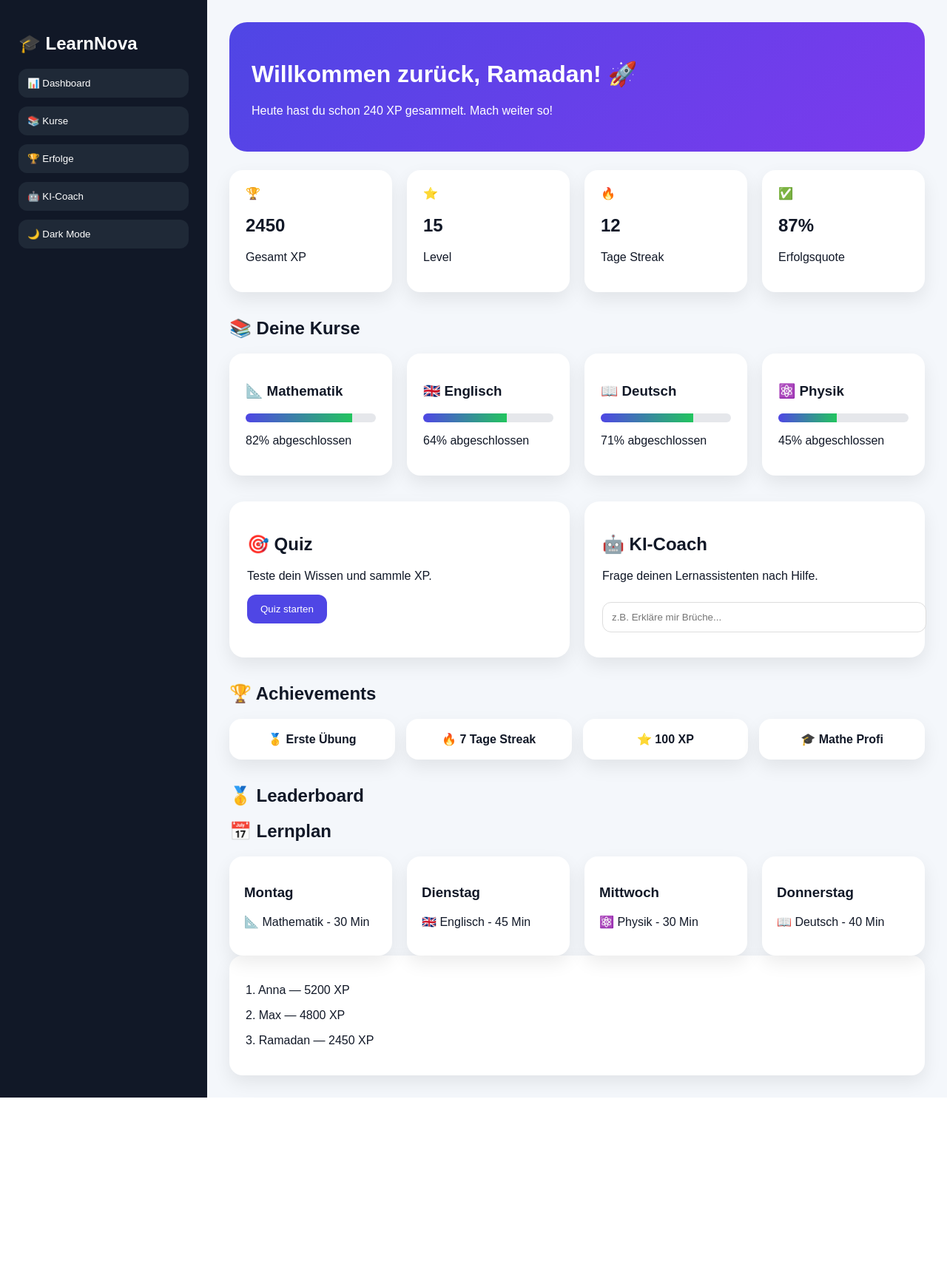
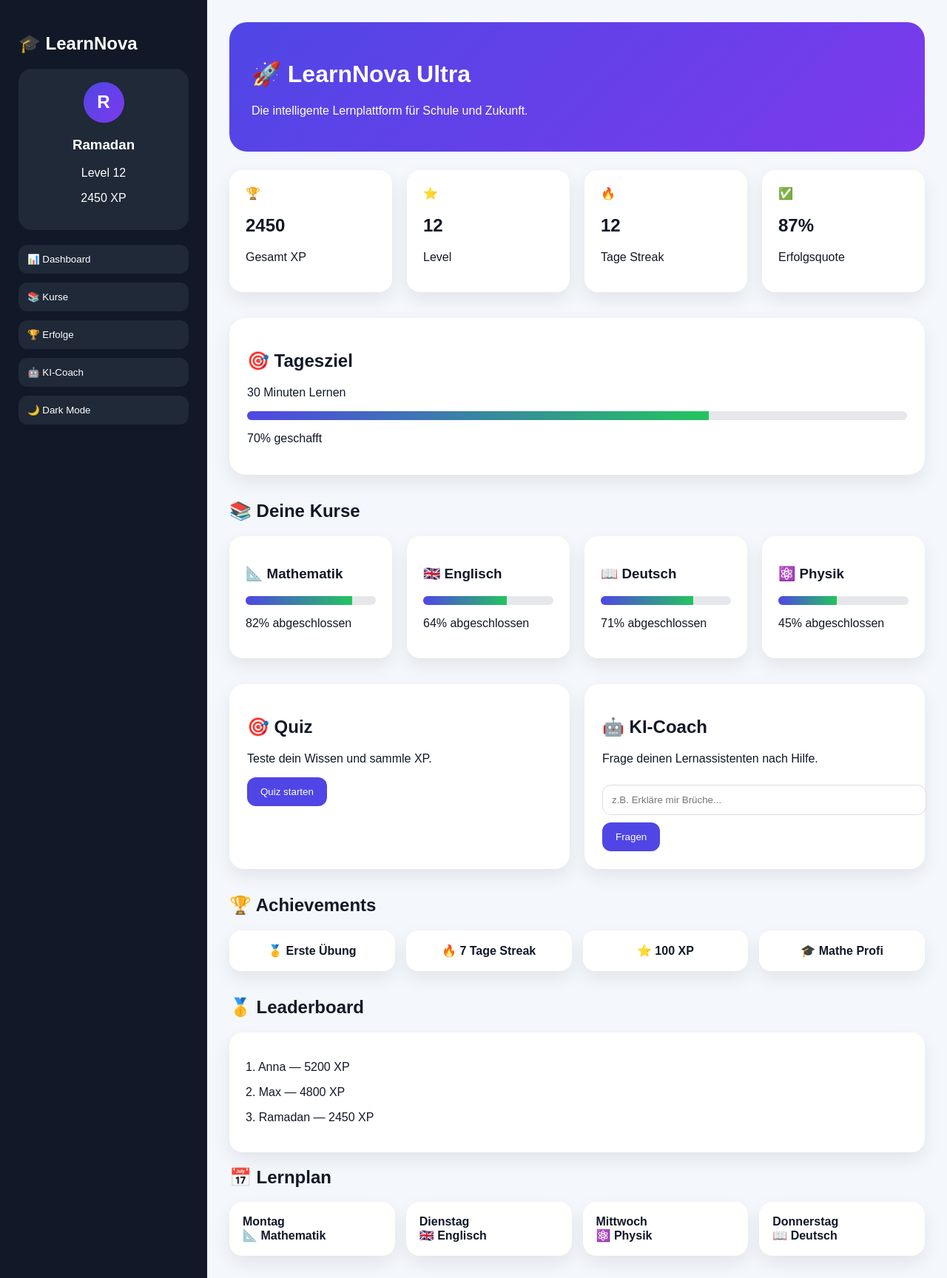
Before and after one commit to ramadanfarhood3-ship-it/learnnova-clean, a React (Vite) app: page / in a window 1280 px wide. Shown: the whole page at 74% size. Before the commit the page ends 1484 px from the top, so only its background shows below. Built offline with nearby package versions, Linux system fonts and the light colour scheme.

Commit message:
Add profile ai coach and study plan

```diff
--- a/src/App.tsx
+++ b/src/App.tsx
@@ -11,16 +11,34 @@ const courses = [
 export default function App() {
   const [dark, setDark] = useState(false);
   const [xp, setXp] = useState(2450);
+  const [question, setQuestion] = useState("");
+  const [answer, setAnswer] = useState("");
+
+  const level = Math.floor(xp / 200);
 
   function startQuiz() {
     setXp(xp + 50);
     alert("✅ Richtig! +50 XP");
   }
 
+  function askAI() {
+    if (!question.trim()) return;
+    setAnswer(`🤖 Tipp: Für "${question}" solltest du zuerst die Grundlagen wiederholen und danach 3 Übungen machen.`);
+    setQuestion("");
+  }
+
   return (
     <div className={dark ? "app dark" : "app"}>
       <aside className="sidebar">
         <h2>🎓 LearnNova</h2>
+
+        <div className="profile">
+          <div className="avatar">R</div>
+          <h3>Ramadan</h3>
+          <p>Level {level}</p>
+          <p>{xp} XP</p>
+        </div>
+
         <button>📊 Dashboard</button>
         <button>📚 Kurse</button>
         <button>🏆 Erfolge</button>
@@ -32,15 +50,24 @@ export default function App() {
 
       <main className="main">
         <header className="hero">
-          <h1>Willkommen zurück, Ramadan! 🚀</h1>
-          <p>Heute hast du schon 240 XP gesammelt. Mach weiter so!</p>
+          <h1>🚀 LearnNova Ultra</h1>
+          <p>Die intelligente Lernplattform für Schule und Zukunft.</p>
         </header>
 
         <section className="stats">
           <div className="card">🏆 <h2>{xp}</h2><p>Gesamt XP</p></div>
-          <div className="card">⭐ <h2>15</h2><p>Level</p></div>
+          <div className="card">⭐ <h2>{level}</h2><p>Level</p></div>
           <div className="card">🔥 <h2>12</h2><p>Tage Streak</p></div>
           <div className="card">✅ <h2>87%</h2><p>Erfolgsquote</p></div>
+        </section>
+
+        <section className="daily">
+          <h2>🎯 Tagesziel</h2>
+          <p>30 Minuten Lernen</p>
+          <div className="progress-bar">
+            <div style={{ width: "70%" }}></div>
+          </div>
+          <p>70% geschafft</p>
         </section>
 
         <section>
@@ -70,7 +97,13 @@ export default function App() {
           <div className="panel">
             <h2>🤖 KI-Coach</h2>
             <p>Frage deinen Lernassistenten nach Hilfe.</p>
-            <input placeholder="z.B. Erkläre mir Brüche..." />
+            <input
+              value={question}
+              onChange={(e) => setQuestion(e.target.value)}
+              placeholder="z.B. Erkläre mir Brüche..."
+            />
+            <button className="primary" onClick={askAI}>Fragen</button>
+            {answer && <p className="answer">{answer}</p>}
           </div>
         </section>
 
@@ -85,37 +118,23 @@ export default function App() {
         </section>
 
         <section>
-          <h2>🥇 Leaderboard</h2><section>
-  <h2>📅 Lernplan</h2>
-
-  <div className="plan-grid">
-    <div className="plan-card">
-      <h3>Montag</h3>
-      <p>📐 Mathematik - 30 Min</p>
-    </div>
-
-    <div className="plan-card">
-      <h3>Dienstag</h3>
-      <p>🇬🇧 Englisch - 45 Min</p>
-    </div>
-
-    <div className="plan-card">
-      <h3>Mittwoch</h3>
-      <p>⚛️ Physik - 30 Min</p>
-    </div>
-
-    <div className="plan-card">
-      <h3>Donnerstag</h3>
-      <p>📖 Deutsch - 40 Min</p>
-    </div>
-  </div>
-</section>
+          <h2>🥇 Leaderboard</h2>
           <div className="leaderboard">
             <p>1. Anna — 5200 XP</p>
             <p>2. Max — 4800 XP</p>
             <p>3. Ramadan — {xp} XP</p>
           </div>
         </section>
+
+        <section>
+          <h2>📅 Lernplan</h2>
+          <div className="plan-grid">
+            <div className="plan-card">Montag<br />📐 Mathematik</div>
+            <div className="plan-card">Dienstag<br />🇬🇧 Englisch</div>
+            <div className="plan-card">Mittwoch<br />⚛️ Physik</div>
+            <div className="plan-card">Donnerstag<br />📖 Deutsch</div>
+          </div>
+        </section>
       </main>
     </div>
   );
--- a/src/index.css
+++ b/src/index.css
@@ -178,3 +178,66 @@ input {
   background: #1e293b;
   color: white;
 }
+.profile {
+  background: #1f2937;
+  padding: 18px;
+  border-radius: 18px;
+  margin: 20px 0;
+  text-align: center;
+}
+
+.avatar {
+  width: 55px;
+  height: 55px;
+  border-radius: 50%;
+  background: linear-gradient(135deg, #4f46e5, #7c3aed);
+  display: grid;
+  place-items: center;
+  margin: auto;
+  font-size: 24px;
+  font-weight: bold;
+}
+
+.daily {
+  background: white;
+  padding: 24px;
+  border-radius: 22px;
+  box-shadow: 0 10px 25px rgba(0,0,0,0.08);
+  margin-bottom: 35px;
+}
+
+.dark .daily {
+  background: #1e293b;
+  color: white;
+}
+
+.answer {
+  background: #eef2ff;
+  padding: 12px;
+  border-radius: 12px;
+  margin-top: 12px;
+}
+
+.dark .answer {
+  background: #334155;
+}
+
+.plan-grid {
+  display: grid;
+  grid-template-columns: repeat(auto-fit, minmax(160px, 1fr));
+  gap: 15px;
+  margin-top: 15px;
+}
+
+.plan-card {
+  background: white;
+  padding: 18px;
+  border-radius: 18px;
+  box-shadow: 0 10px 25px rgba(0,0,0,0.08);
+  font-weight: bold;
+}
+
+.dark .plan-card {
+  background: #1e293b;
+  color: white;
+}
```
